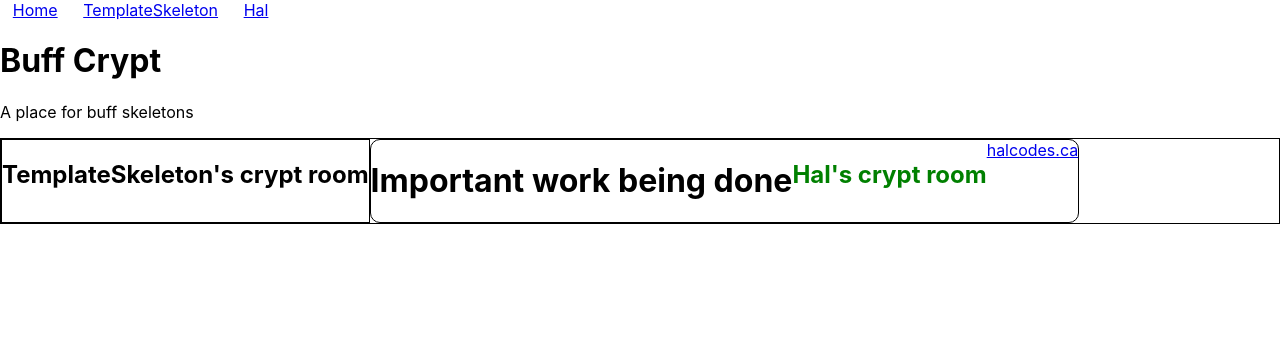
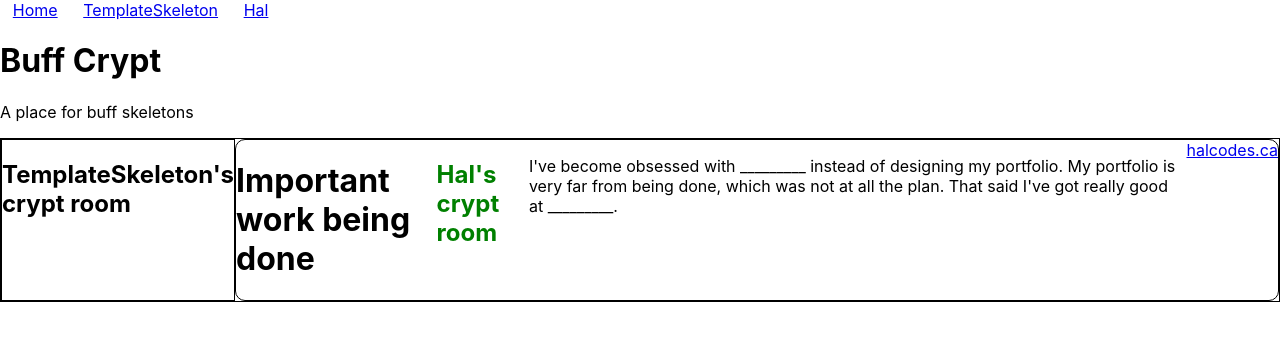
Before and after one commit to buff-skeletons/buff-crypt, a React (Create React App) app: page / in a window 1280 px wide. Shown: the top 340 px of the page. Built offline with nearby package versions, Linux system fonts and the light colour scheme.

Commit message:
added madlib :mad: :lib: :comet:

```diff
--- a/src/Hal.js
+++ b/src/Hal.js
@@ -5,6 +5,7 @@
 		<div class="hal">
 			<h1>Important work being done</h1>
 			<h2>Hal's crypt room</h2>
+			<p>I've become obsessed with _________ instead of designing my portfolio.  My portfolio is very far from being done, which was not at all the plan.  That said I've got really good at _________.</p>
 			<Link to='https://www.halcodes.ca'>halcodes.ca</Link>
 		</div>
 	)
```
